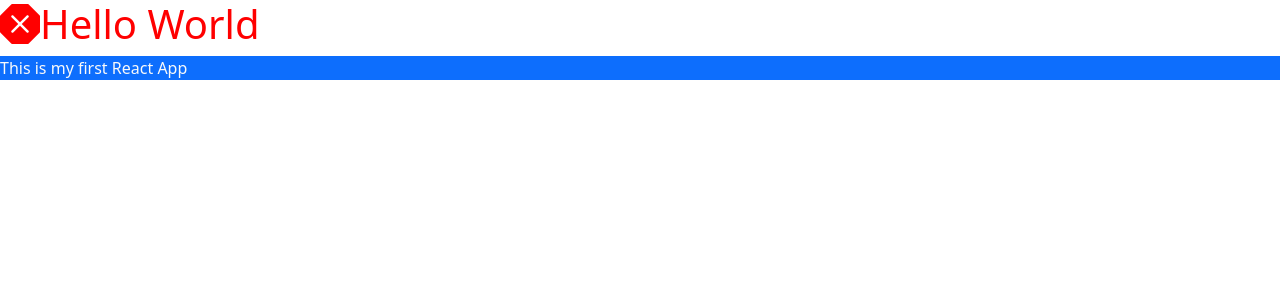
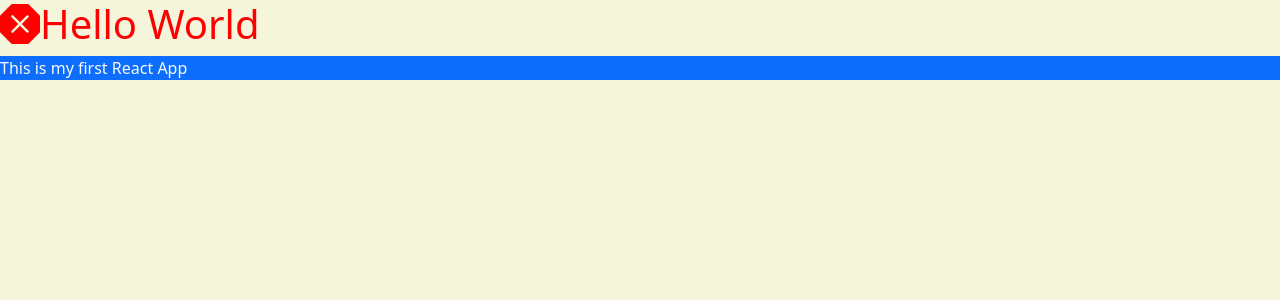
Before and after one commit to Prakrititiwari123/FullStackWebDevRICR, a React (Vite) app in the folder REACT/Demo/: page / in a window 1280 px wide. Shown: the top 300 px of the page. Built offline with nearby package versions, Linux system fonts and the light colour scheme.

Commit message:
react by bootstrap

```diff
--- a/REACT/Demo/src/index.css
+++ b/REACT/Demo/src/index.css
@@ -1,3 +1,8 @@
+*{
+  background-color: beige;
+}
+
 #head{
   color: red;
+
 }
```
Also changed, not shown: REACT/Demo/src/App.jsx (+6 -7 lines).
